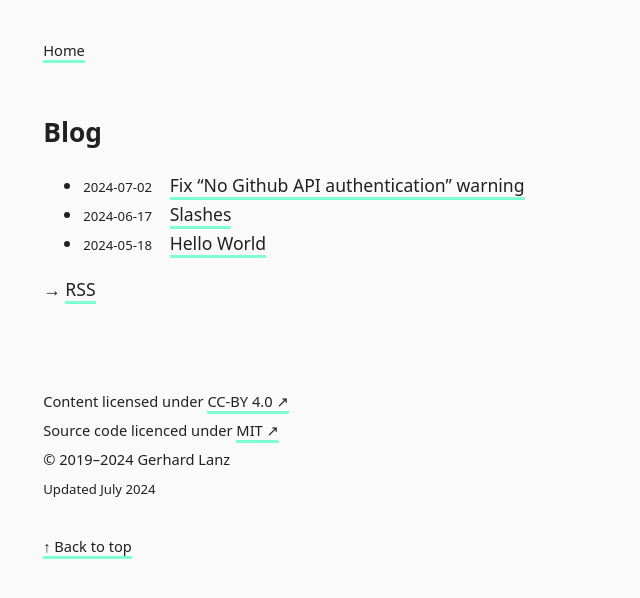
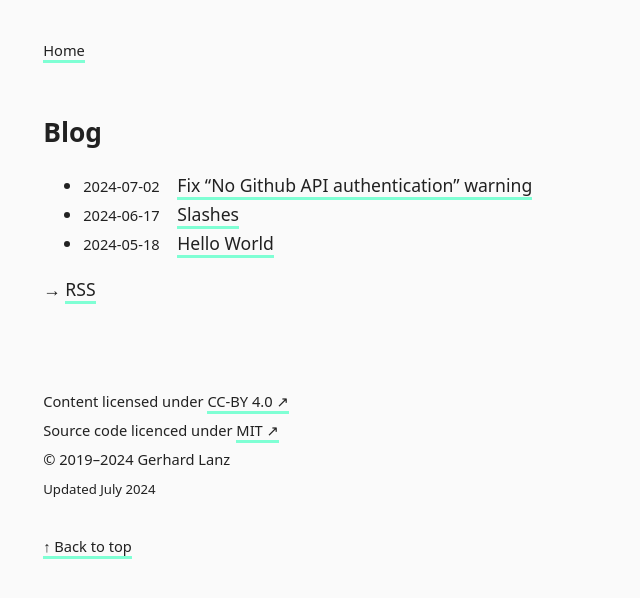
Before and after one commit to gerhardlanz/gerhardla.nz, a Jekyll site: the page built from blog.md, in a window 1280 px wide. Shown: the top 598 px of the page, without its empty margins (0-640 px from the left). Built offline with Jekyll 4.4.1, drawn with Linux system fonts in a browser that asks for light colours; Markdown is read by kramdown in place of the engine named in the settings; our own code applies the rules of GitHub Pages for plain Markdown files.

Commit message:
chore: update blog.md template to improve readability and remove unnecessary code

```diff
--- a/blog.md
+++ b/blog.md
@@ -1,14 +1,13 @@
 ---
 layout: default
 ---
+
 # Blog
 
 <ul>
-  {% for post in site.posts %}
-    <li>
-        <small><time datetime="{{ post.date }}">{{ post.date | date: "%Y-%m-%d" }}</time></small>&emsp;<a href="{{ post.url }}" title="{{ post.subtitle }}">{{post.title}}</a>
-    </li>
-  {% endfor %}
+{% for post in site.posts %}
+<li><small>{{ post.date | date: "%Y-%m-%d" }}</small>&emsp;<a href="{{ post.url }}">{{ post.title }}</a></li>
+{% endfor %}
 </ul>
 
 → [RSS](../feed.xml)
```
